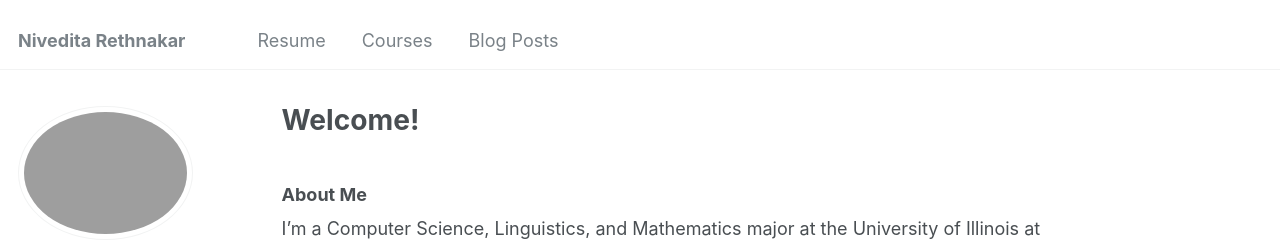
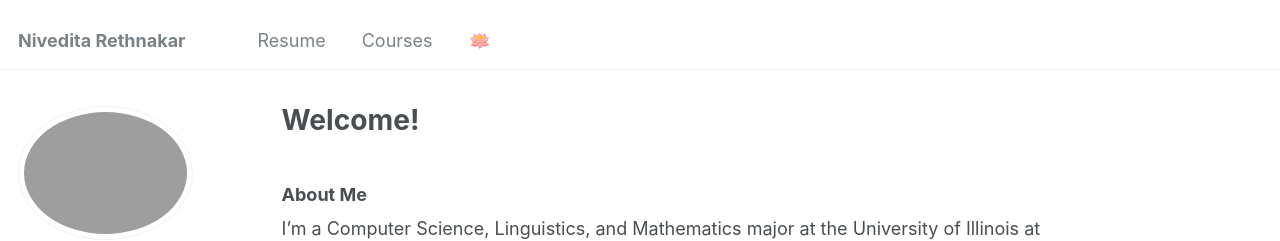
Before and after one commit to nivupai/nivupai.github.io, a Jekyll site: the page built from _pages/about.md, in a window 1280 px wide. Shown: the top 241 px of the page. Built offline with Jekyll 4.4.1, drawn with Linux system fonts in a browser that asks for light colours.

Commit message:
Update navigation.yml

```diff
--- a/_data/navigation.yml
+++ b/_data/navigation.yml
@@ -9,5 +9,5 @@ main:
   - title: "Courses"
     url: /courses/
 
-  - title: "Blog Posts"
-    url: /year-archive/
+  - title: "🪷"
+    url: /publications/
```
